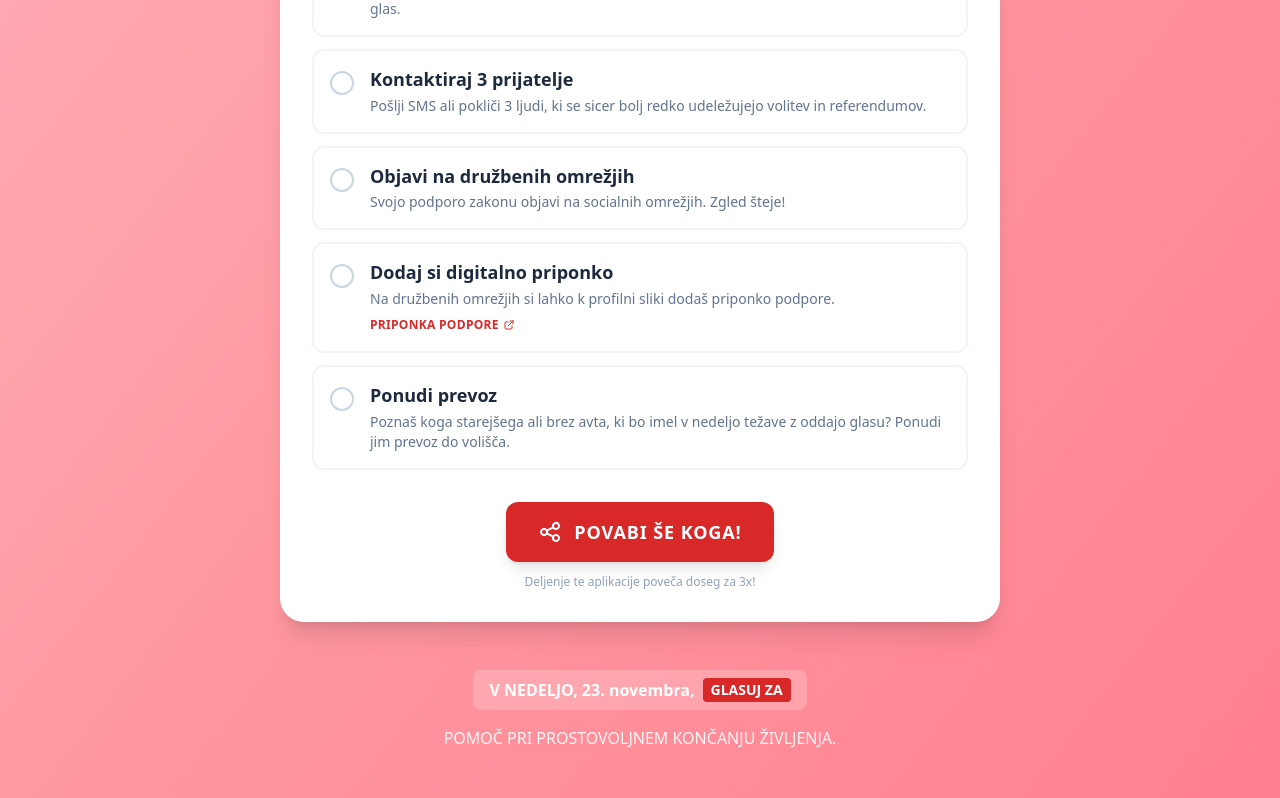
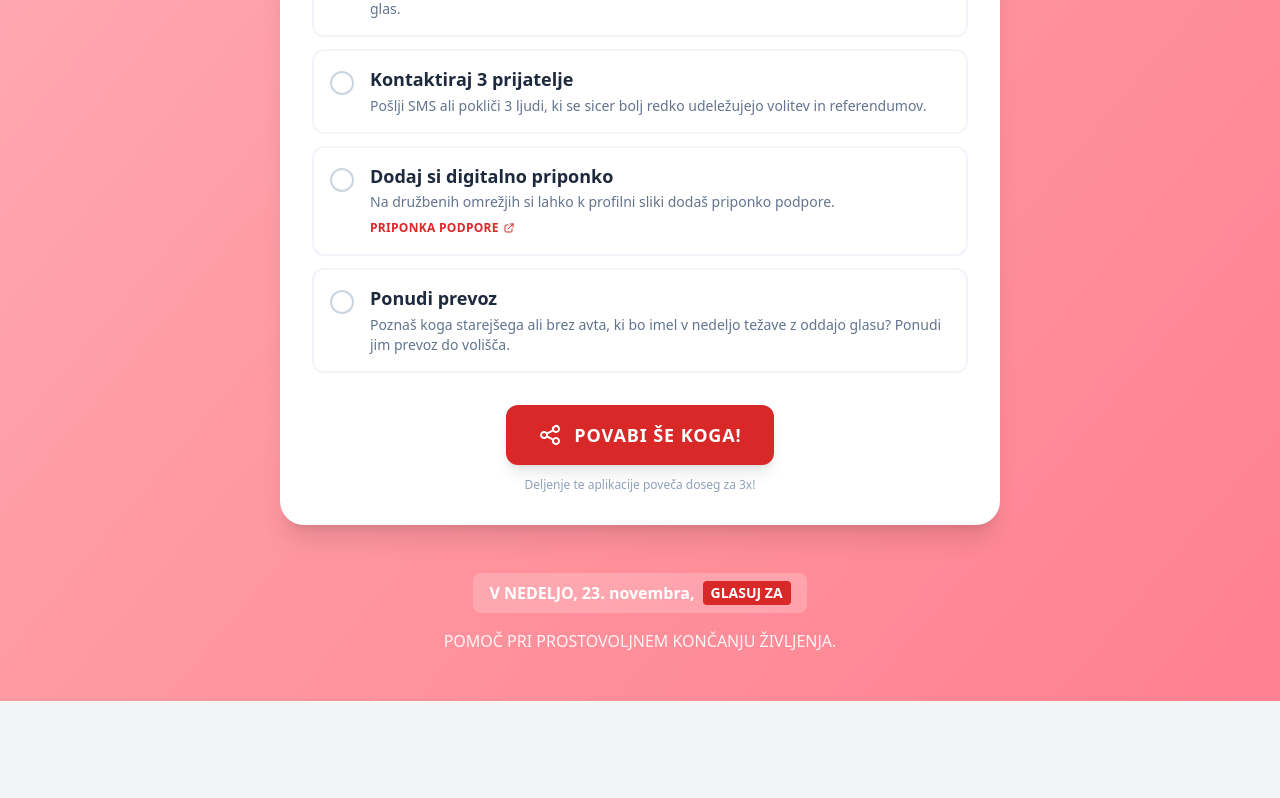
Before and after one commit to danesjenovdan/referendumski-aktivator, a React (Vite) app: page / in a window 1280 px wide. Shown: the part 818-1616 px from the top of the page. After the commit the page ends 1519 px from the top, so only its background shows below. Built offline with nearby package versions, Linux system fonts and the light colour scheme.

Commit message:
update checklist items

```diff
--- a/src/constants.ts
+++ b/src/constants.ts
@@ -6,7 +6,7 @@ export const INITIAL_ITEMS: ChecklistItem[] = [
     text: 'Poišči svoje volišče',
     description: 'Veš, kje moraš oddati glas? Preveri na vabilu ali e-Upravi.',
     isCompleted: false,
-    impact: 5,
+    impact:10,
     link: 'https://www.dvk-rs.si/volisca/',
     linkText: 'Iskalnik volišč'
   },
@@ -15,7 +15,7 @@ export const INITIAL_ITEMS: ChecklistItem[] = [
     text: 'Preveri veljavnost dokumenta',
     description: 'Brez veljavne osebne izkaznice ali potnega lista ne moreš glasovati. Pripravi si ga danes.',
     isCompleted: false,
-    impact: 10
+    impact: 5
   },
   {
     id: '3',
@@ -31,19 +31,19 @@ export const INITIAL_ITEMS: ChecklistItem[] = [
     isCompleted: false,
     impact: 25
   },
-  {
-    id: '5',
-    text: 'Objavi na družbenih omrežjih',
-    description: 'Svojo podporo zakonu objavi na socialnih omrežjih. Zgled šteje!',
-    isCompleted: false,
-    impact: 15
-  },
+  // {
+  //   id: '5',
+  //   text: 'Objavi na družbenih omrežjih',
+  //   description: 'Svojo podporo zakonu objavi na socialnih omrežjih. Zgled šteje!',
+  //   isCompleted: false,
+  //   impact: 15
+  // },
   {
     id: '7',
     text: 'Dodaj si digitalno priponko',
     description: 'Na družbenih omrežjih si lahko k profilni sliki dodaš priponko podpore.',
     isCompleted: false,
-    impact: 10,
+    impact: 15,
     link: 'https://vodici.djnd.si/referendum/dostojna-smrt/priponka-podpore/',
     linkText: 'Priponka podpore'
   },
```
